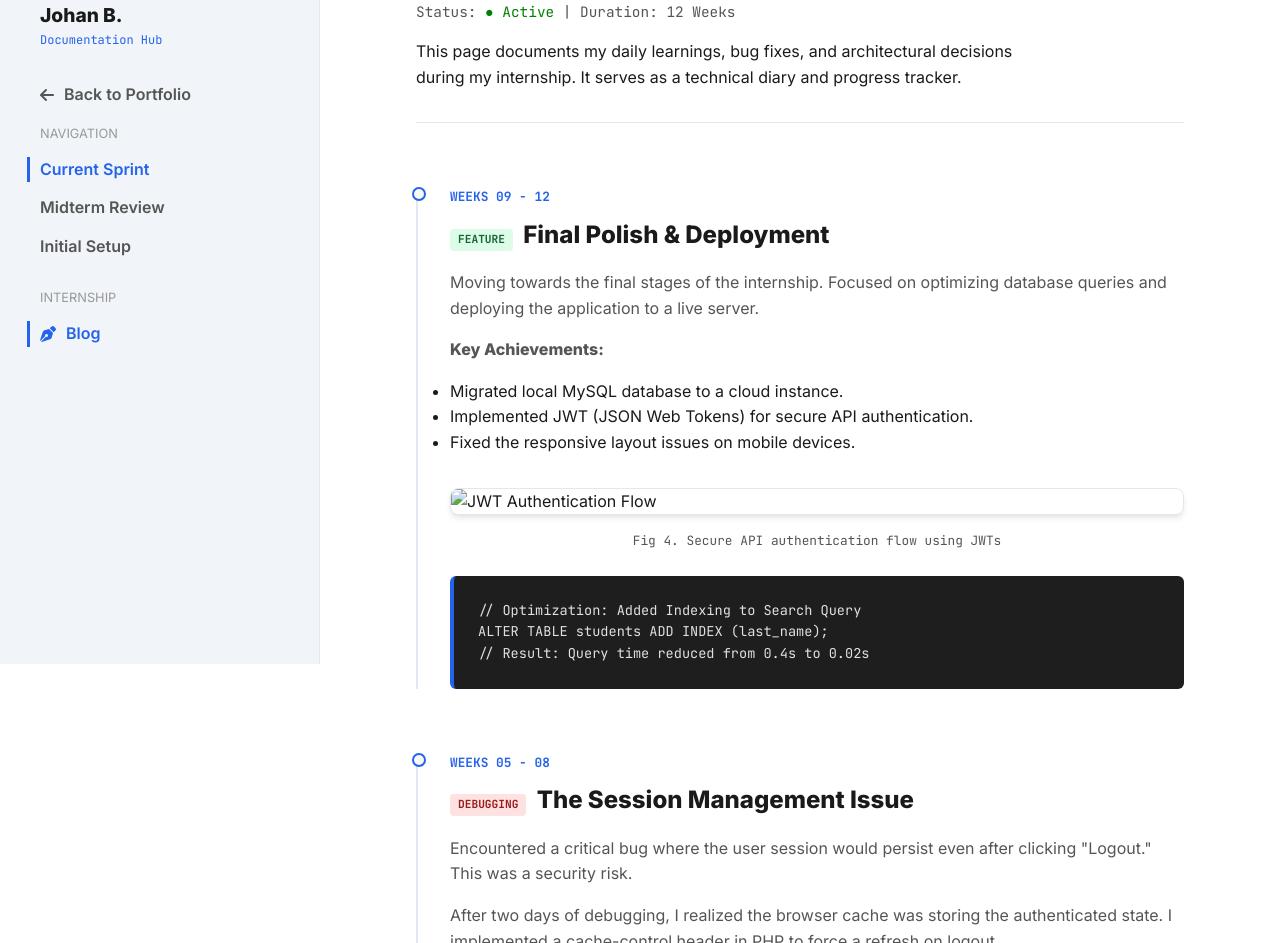
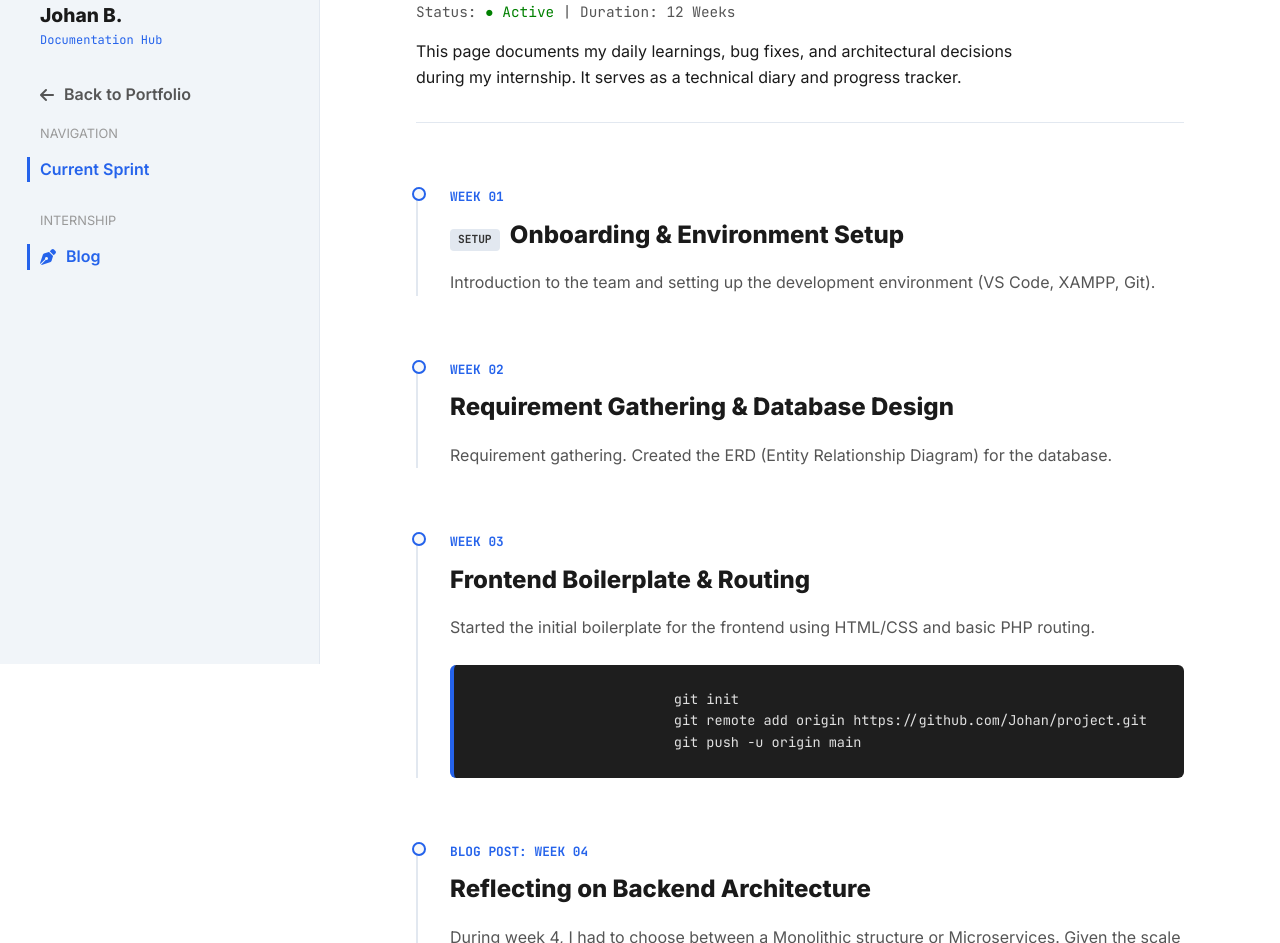
Before and after one commit to JohanBuenaventura/portfolio, a plain HTML site: page documentation.html in a window 1280 px wide. Shown: the part 136-1079 px from the top of the page. Drawn offline with Linux system fonts and the light colour scheme.

Commit message:
Updated docs

```diff
--- a/documentation.html
+++ b/documentation.html
@@ -13,6 +13,7 @@
         rel="stylesheet">
     <link rel="stylesheet" href="https://cdnjs.cloudflare.com/ajax/libs/font-awesome/6.4.0/css/all.min.css">
     <link rel="stylesheet" href="assets/css/doc.css">
+    <link rel="stylesheet" href="assets/css/gal.css">
 </head>
 <body>
     <div class="layout">
@@ -31,8 +32,8 @@
                     <li style="margin-top: 1rem; font-size: 0.8rem; text-transform: uppercase; color: #999;">Navigation
                     </li>
                     <li><a href="#week-12" class="active">Current Sprint</a></li>
-                    <li><a href="#midterm">Midterm Review</a></li>
-                    <li><a href="#setup">Initial Setup</a></li>
+                    <!-- <li><a href="#midterm">Midterm Review</a></li>
+                    <li><a href="#setup">Initial Setup</a></li> -->
                 </ul>
             </nav>
 
@@ -49,7 +50,7 @@
 
         <main>
             <div class="doc-header">
-                <h1>Internship Log & Blog</h1>
+                <h1>Dev Logs</h1>
                 <p class="doc-meta">Status: <span style="color: green;">● Active</span> | Duration: 12 Weeks</p>
                 <p style="margin-top: 1rem; max-width: 600px;">
                     This page documents my daily learnings, bug fixes, and architectural decisions during my internship.
@@ -57,52 +58,44 @@
                 </p>
             </div>
 
-            <article class="log-entry" id="week-12">
-                <span class="log-date">Weeks 09 - 12</span>
-                <h2><span class="tag feat">FEATURE</span> Final Polish & Deployment</h2>
+            <article class="log-entry" id="setup">
+                <span class="log-date">Week 01</span>
+                <h2><span class="tag">SETUP</span> Onboarding & Environment Setup</h2>
                 <div class="log-body">
                     <p>
-                        Moving towards the final stages of the internship. Focused on optimizing database queries and
-                        deploying the application to a live server.
+                        Introduction to the team and setting up the development environment (VS
+                        Code, XAMPP, Git).
                     </p>
-                    <p><strong>Key Achievements:</strong></p>
-                    <ul>
-                        <li>Migrated local MySQL database to a cloud instance.</li>
-                        <li>Implemented JWT (JSON Web Tokens) for secure API authentication.</li>
-                        <li>Fixed the responsive layout issues on mobile devices.</li>
-                    </ul>
-
-                    <img src="images/jwt-flow-placeholder.jpg" alt="JWT Authentication Flow">
-                    <p class="image-caption">Fig 4. Secure API authentication flow using JWTs</p>
-
-                    <pre>
-// Optimization: Added Indexing to Search Query
-ALTER TABLE students ADD INDEX (last_name);
-// Result: Query time reduced from 0.4s to 0.02s</pre>
+                    <!-- <img src="assets/docs/" alt="Documentation of week 1"> -->
                 </div>
             </article>
 
-            <article class="log-entry" id="midterm">
-                <span class="log-date">Weeks 05 - 08</span>
-                <h2><span class="tag bug">DEBUGGING</span> The Session Management Issue</h2>
+            <article class="log-entry" id="week-2">
+                <span class="log-date">Week 02</span>
+                <h2>Requirement Gathering & Database Design</h2>
                 <div class="log-body">
                     <p>
-                        Encountered a critical bug where the user session would persist even after clicking "Logout."
-                        This was a security risk.
-                    </p>
-                    <p>
-                        After two days of debugging, I realized the browser cache was storing the authenticated state. I
-                        implemented a cache-control header in PHP to force a refresh on logout.
+                        Requirement gathering. Created the ERD (Entity Relationship Diagram)
+                        for the database.
                     </p>
 
-                    <img src="images/cache-debugging-placeholder.jpg" alt="Browser Cache Debugging">
-                    <p class="image-caption">Fig 3. Identifying the persistent session state in the browser</p>
+                    <!-- <img src="images/erd-placeholder.jpg" alt="Entity Relationship Diagram for Database">
+                    <p class="image-caption">Fig 1. Initial ERD draft for database structure</p> -->
+                </div>
+            </article>
 
+            <article class="log-entry" id="week-3">
+                <span class="log-date">Week 03</span>
+                <h2>Frontend Boilerplate & Routing</h2>
+                <div class="log-body">
+                    <p>
+                        Started the initial boilerplate for the frontend using HTML/CSS and
+                        basic PHP routing.
+                    </p>
                     <pre>
-// PHP Fix for Cache Clearing
-header("Cache-Control: no-cache, no-store, must-revalidate");
-header("Pragma: no-cache");
-header("Expires: 0");</pre>
+                        git init
+                        git remote add origin https://github.com/Johan/project.git
+                        git push -u origin main </pre>
                 </div>
             </article>
 
@@ -125,48 +118,6 @@ header("Expires: 0");</pre>
                     </p>
                 </div>
             </article>
-
-            <article class="log-entry" id="week-3">
-                <span class="log-date">Week 03</span>
-                <h2>Frontend Boilerplate & Routing</h2>
-                <div class="log-body">
-                    <p>
-                        Started the initial boilerplate for the frontend using HTML/CSS and
-                        basic PHP routing.
-                    </p>
-                    <pre>
-git init
-git remote add origin https://github.com/Johan/project.git
-git push -u origin main</pre>
-                </div>
-            </article>
-
-            <article class="log-entry" id="week-2">
-                <span class="log-date">Week 02</span>
-                <h2>Requirement Gathering & Database Design</h2>
-                <div class="log-body">
-                    <p>
-                        Requirement gathering. Created the ERD (Entity Relationship Diagram)
-                        for the database.
-                    </p>
-
-                    <img src="images/erd-placeholder.jpg" alt="Entity Relationship Diagram for Database">
-                    <p class="image-caption">Fig 1. Initial ERD draft for database structure</p>
-                </div>
-            </article>
-
-            <article class="log-entry" id="setup">
-                <span class="log-date">Week 01</span>
-                <h2><span class="tag">SETUP</span> Onboarding & Environment Setup</h2>
-                <div class="log-body">
-                    <p>
-                        Introduction to the team and setting up the development environment (VS
-                        Code, XAMPP, Git).
-                    </p>
-                    <img src="images/erd-placeholder.jpg" alt="Documentation of week 1">
-                </div>
-            </article>
-
         </main>
     </div>
 
```
